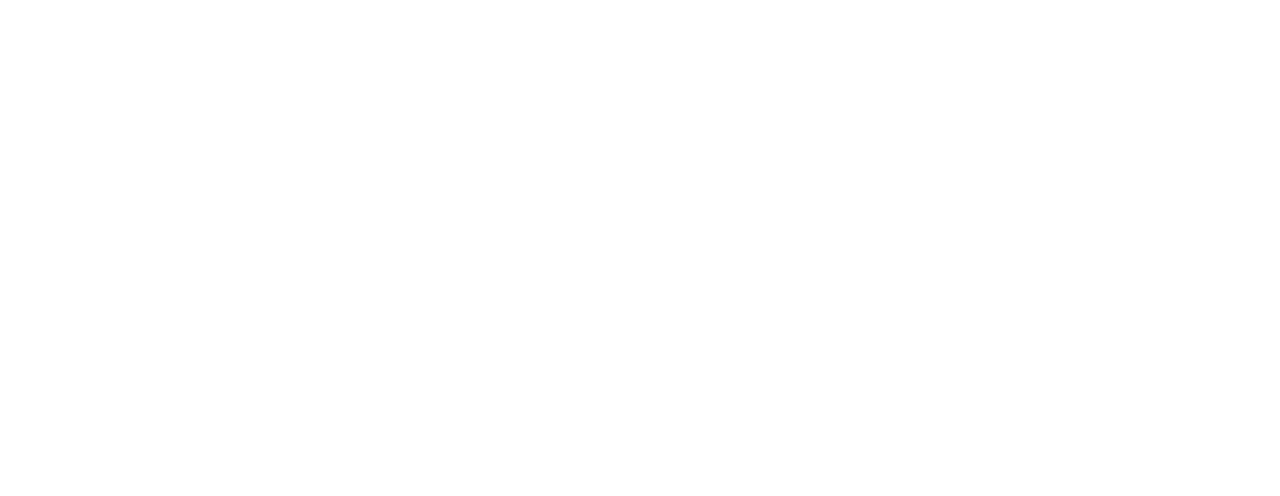
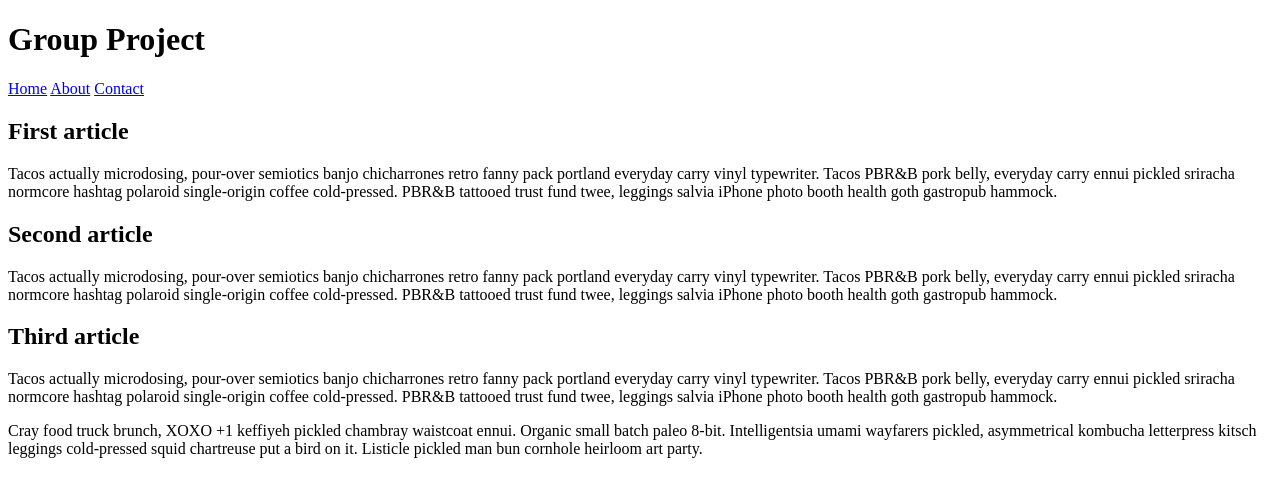
Before and after one commit to juanrangel43/group-assignment-1, a plain HTML site: page index.html in a window 1280 px wide. Drawn offline with Linux system fonts and the light colour scheme.

Commit message:
Update index.html
Still working on it.

Currently looking over material before adding anything for the facts and images.

```diff
--- a/index.html
+++ b/index.html
@@ -3,9 +3,80 @@
 <html>
 
 <head>
+
+	<title>Group Project</title>
+
+	<meta charset="utf-8">
+	<meta name="description" content="Group Project 1">
+
+	<link rel="stylesheet" href="style.css">
+
 </head>
 
 <body>
+
+	<h1>Group Project</h1>
+
+	<div id="navbar">
+
+		<a class="active" href="#">Home</a>
+		<a class="active" href="#">About</a>
+		<a class="active" href="#">Contact</a>
+
+	</div>
+
+	<section>
+
+		<article>
+
+			<h2>First article</h2>
+
+			<p>Tacos actually microdosing, pour-over semiotics banjo chicharrones retro fanny pack portland everyday carry vinyl typewriter. Tacos PBR&B pork belly, everyday carry ennui pickled sriracha normcore hashtag polaroid single-origin coffee cold-pressed. PBR&B tattooed trust fund twee, leggings salvia iPhone photo booth health goth gastropub hammock.</p>
+
+		</article>
+
+		<article>
+			<h2>Second article</h2>
+
+			<p>
+				Tacos actually microdosing, pour-over semiotics
+				banjo chicharrones retro fanny pack portland
+				everyday carry vinyl typewriter. Tacos PBR&B pork
+				belly, everyday carry ennui pickled sriracha
+				normcore hashtag polaroid single-origin coffee
+				cold-pressed. PBR&B tattooed trust fund twee,
+				leggings salvia iPhone photo booth health goth
+				gastropub hammock.
+			</p>
+		</article>
+
+		<article>
+			<h2>Third article</h2>
+
+			<p>
+				Tacos actually microdosing, pour-over semiotics
+				banjo chicharrones retro fanny pack portland
+				everyday carry vinyl typewriter. Tacos PBR&B pork
+				belly, everyday carry ennui pickled sriracha
+				normcore hashtag polaroid single-origin coffee
+				cold-pressed. PBR&B tattooed trust fund twee,
+				leggings salvia iPhone photo booth health goth
+				gastropub hammock.
+			</p>
+
+			<p>
+				Cray food truck brunch, XOXO +1 keffiyeh pickled
+				chambray waistcoat ennui. Organic small batch
+				paleo 8-bit. Intelligentsia umami wayfarers
+				pickled, asymmetrical kombucha letterpress kitsch
+				leggings cold-pressed squid chartreuse put a bird
+				on it. Listicle pickled man bun cornhole heirloom
+				art party.
+			</p>
+		</article>
+
+	</section>
+
 </body>
 
 </html>
```
